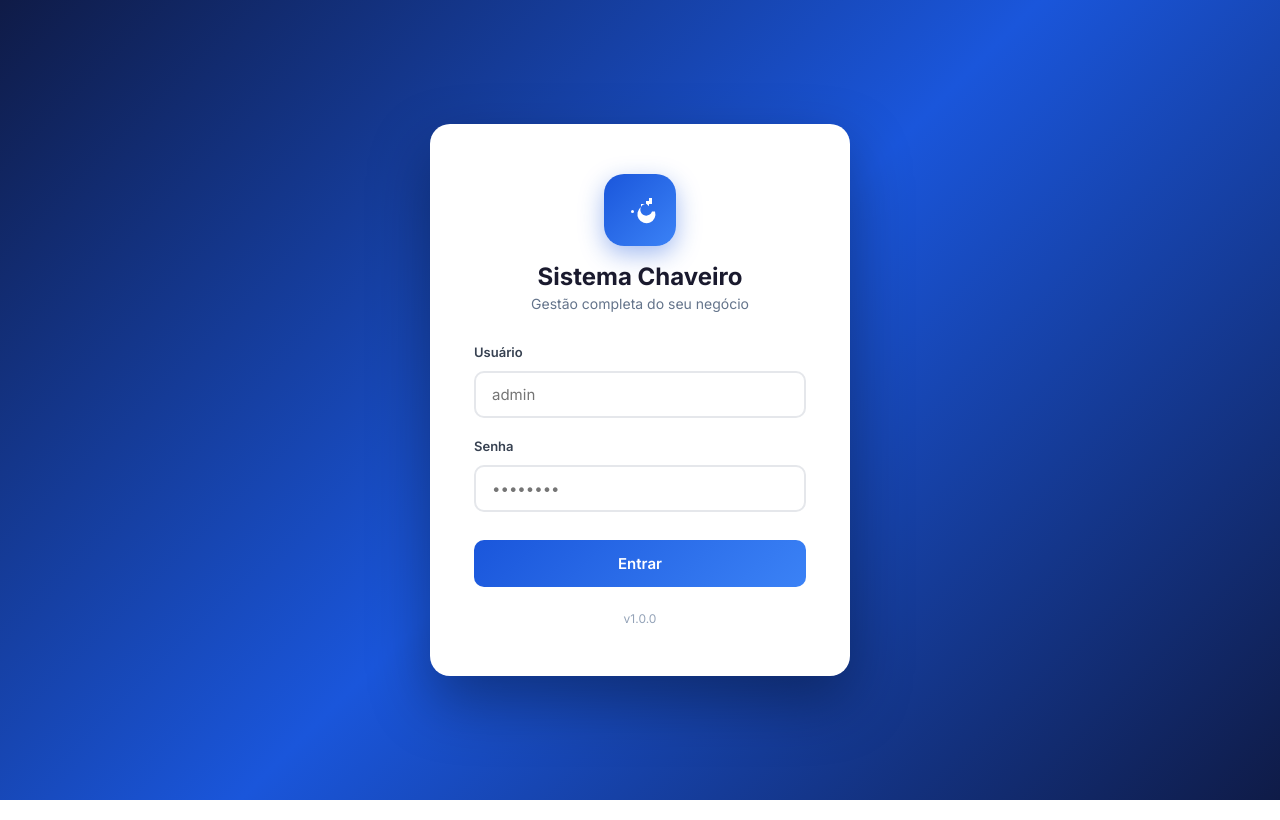
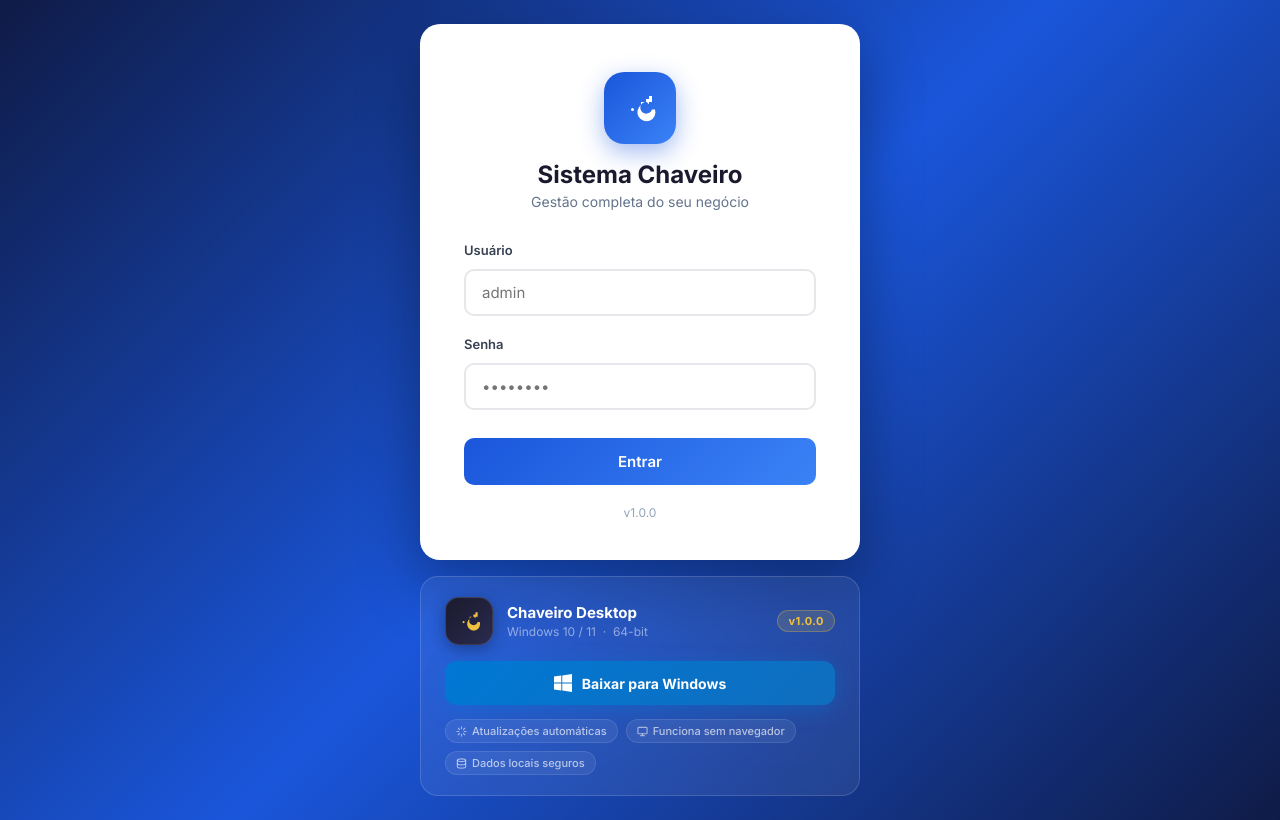
Before and after one commit to reidaschavesbc/chaveiro-system, an Electron app: page public/index.html in a window 1280 px wide. Drawn offline with Linux system fonts and the light colour scheme; no server answers.

Commit message:
feat: adiciona app Electron com auto-update e botao de download na pagina de login

```diff
--- a/public/index.html
+++ b/public/index.html
@@ -9,94 +9,66 @@
   <link href="https://fonts.googleapis.com/css2?family=Inter:wght@300;400;500;600;700&display=swap" rel="stylesheet">
   <link rel="stylesheet" href="/css/style.css">
   <style>
+    *, *::before, *::after { box-sizing: border-box; }
+
     body {
       background: linear-gradient(135deg, #0f1b47 0%, #1a56db 50%, #0f1b47 100%);
       min-height: 100vh;
       display: flex;
       align-items: center;
       justify-content: center;
+      padding: 24px 16px;
     }
 
-    .login-card {
-      background: white;
-      border-radius: 20px;
-      padding: 50px 44px;
+    .page-wrapper {
       width: 100%;
-      max-width: 420px;
-      box-shadow: 0 25px 60px rgba(0, 0, 0, 0.35);
+      max-width: 440px;
+      display: flex;
+      flex-direction: column;
+      gap: 16px;
       animation: slideUp 0.5s ease;
     }
 
     @keyframes slideUp {
-      from {
-        opacity: 0;
-        transform: translateY(30px);
+      from { opacity: 0; transform: translateY(30px); }
+      to   { opacity: 1; transform: translateY(0); }
     }
 
-      to {
-        opacity: 1;
-        transform: translateY(0);
-      }
+    /* ── LOGIN CARD ── */
+    .login-card {
+      background: white;
+      border-radius: 20px;
+      padding: 48px 44px 40px;
+      box-shadow: 0 25px 60px rgba(0, 0, 0, 0.35);
     }
 
-    .login-logo {
-      text-align: center;
-      margin-bottom: 32px;
-    }
+    .login-logo { text-align: center; margin-bottom: 32px; }
 
     .login-logo .icon {
-      width: 72px;
-      height: 72px;
+      width: 72px; height: 72px;
       background: linear-gradient(135deg, #1a56db, #3b82f6);
       border-radius: 20px;
-      display: flex;
-      align-items: center;
-      justify-content: center;
+      display: flex; align-items: center; justify-content: center;
       margin: 0 auto 16px;
       box-shadow: 0 8px 24px rgba(26, 86, 219, 0.4);
     }
 
-    .login-logo .icon svg {
-      width: 36px;
-      height: 36px;
-      fill: white;
-    }
+    .login-logo .icon svg { width: 36px; height: 36px; fill: white; }
+    .login-logo h1 { font-size: 24px; font-weight: 700; color: #1a1a2e; margin: 0; }
+    .login-logo p  { color: #64748b; font-size: 14px; margin: 4px 0 0; }
 
-    .login-logo h1 {
-      font-size: 24px;
-      font-weight: 700;
-      color: #1a1a2e;
-      margin: 0;
-    }
-
-    .login-logo p {
-      color: #64748b;
-      font-size: 14px;
-      margin: 4px 0 0;
-    }
-
-    .form-group {
-      margin-bottom: 20px;
-    }
+    .form-group { margin-bottom: 20px; }
 
     .form-group label {
-      display: block;
-      font-size: 13px;
-      font-weight: 600;
-      color: #374151;
-      margin-bottom: 6px;
+      display: block; font-size: 13px; font-weight: 600;
+      color: #374151; margin-bottom: 6px;
     }
 
     .form-group input {
-      width: 100%;
-      padding: 12px 16px;
-      border: 2px solid #e5e7eb;
-      border-radius: 10px;
-      font-size: 15px;
-      font-family: inherit;
-      transition: all 0.2s;
-      box-sizing: border-box;
-      outline: none;
+      width: 100%; padding: 12px 16px;
+      border: 2px solid #e5e7eb; border-radius: 10px;
+      font-size: 15px; font-family: inherit;
+      transition: all 0.2s; outline: none;
     }
 
     .form-group input:focus {
@@ -105,56 +77,123 @@
     }
 
     .btn-login {
-      width: 100%;
-      padding: 14px;
+      width: 100%; padding: 14px;
       background: linear-gradient(135deg, #1a56db, #3b82f6);
-      color: white;
-      border: none;
-      border-radius: 10px;
-      font-size: 15px;
-      font-weight: 600;
-      font-family: inherit;
-      cursor: pointer;
-      transition: all 0.2s;
-      margin-top: 8px;
+      color: white; border: none; border-radius: 10px;
+      font-size: 15px; font-weight: 600; font-family: inherit;
+      cursor: pointer; transition: all 0.2s; margin-top: 8px;
     }
 
-    .btn-login:hover {
-      transform: translateY(-1px);
-      box-shadow: 0 8px 24px rgba(26, 86, 219, 0.4);
+    .btn-login:hover { transform: translateY(-1px); box-shadow: 0 8px 24px rgba(26, 86, 219, 0.4); }
+    .btn-login:active { transform: translateY(0); }
+
+    .error-msg {
+      background: #fef2f2; border: 1px solid #fecaca; color: #dc2626;
+      padding: 10px 14px; border-radius: 8px; font-size: 13px;
+      margin-bottom: 16px; display: none;
     }
 
-    .btn-login:active {
-      transform: translateY(0);
+    .ver { text-align: center; margin-top: 20px; color: #94a3b8; font-size: 12px; }
+
+    /* ── DOWNLOAD CARD ── */
+    .download-card {
+      background: rgba(255, 255, 255, 0.07);
+      backdrop-filter: blur(16px);
+      -webkit-backdrop-filter: blur(16px);
+      border: 1px solid rgba(255, 255, 255, 0.15);
+      border-radius: 18px;
+      padding: 20px 24px;
+      animation: slideUp 0.5s ease 0.1s both;
     }
 
-    .error-msg {
-      background: #fef2f2;
-      border: 1px solid #fecaca;
-      color: #dc2626;
-      padding: 10px 14px;
-      border-radius: 8px;
-      font-size: 13px;
+    .download-header {
+      display: flex;
+      align-items: center;
+      gap: 14px;
       margin-bottom: 16px;
-      display: none;
     }
 
-    .ver {
-      text-align: center;
-      margin-top: 24px;
-      color: #94a3b8;
-      font-size: 12px;
+    .download-app-icon {
+      width: 48px; height: 48px; flex-shrink: 0;
+      background: linear-gradient(135deg, #1a1a2e, #2a2a4e);
+      border-radius: 14px;
+      display: flex; align-items: center; justify-content: center;
+      border: 1px solid rgba(255,255,255,0.12);
+      box-shadow: 0 4px 16px rgba(0,0,0,0.3);
     }
+
+    .download-app-icon svg { width: 26px; height: 26px; fill: #f0c040; }
+
+    .download-app-info { flex: 1; }
+
+    .download-app-name {
+      font-size: 15px; font-weight: 700;
+      color: #ffffff; line-height: 1.2;
+    }
+
+    .download-app-sub {
+      font-size: 12px; color: rgba(255,255,255,0.5);
+      margin-top: 2px;
+    }
+
+    .download-version {
+      background: rgba(240, 192, 64, 0.15);
+      border: 1px solid rgba(240, 192, 64, 0.3);
+      color: #f0c040;
+      font-size: 11px; font-weight: 700;
+      padding: 3px 10px; border-radius: 20px;
+      letter-spacing: 0.5px;
+      white-space: nowrap;
+    }
+
+    .btn-download-win {
+      display: flex; align-items: center; justify-content: center;
+      gap: 10px; width: 100%; padding: 13px 20px;
+      background: linear-gradient(135deg, #0078d4, #106ebe);
+      color: white; border: none; border-radius: 12px;
+      font-size: 14px; font-weight: 700; font-family: inherit;
+      cursor: pointer; transition: all 0.2s;
+      text-decoration: none;
+      box-shadow: 0 4px 20px rgba(0, 120, 212, 0.4);
+    }
+
+    .btn-download-win:hover {
+      transform: translateY(-1px);
+      box-shadow: 0 8px 28px rgba(0, 120, 212, 0.55);
+      background: linear-gradient(135deg, #106ebe, #005a9e);
+    }
+
+    .btn-download-win:active { transform: translateY(0); }
+
+    .btn-download-win .win-logo { width: 18px; height: 18px; flex-shrink: 0; }
+
+    .download-chips {
+      display: flex; gap: 8px; margin-top: 14px;
+      flex-wrap: wrap;
+    }
+
+    .chip {
+      display: flex; align-items: center; gap: 5px;
+      background: rgba(255,255,255,0.07);
+      border: 1px solid rgba(255,255,255,0.1);
+      border-radius: 20px; padding: 4px 10px;
+      font-size: 11px; font-weight: 500;
+      color: rgba(255,255,255,0.65);
+    }
+
+    .chip svg { width: 11px; height: 11px; stroke: rgba(255,255,255,0.55); }
   </style>
 </head>
 
 <body>
+  <div class="page-wrapper">
+
+    <!-- LOGIN CARD -->
     <div class="login-card">
       <div class="login-logo">
         <div class="icon">
           <svg viewBox="0 0 24 24" xmlns="http://www.w3.org/2000/svg">
-          <path
-            d="M12.65 10A6 6 0 1 0 22 13h-2a4 4 0 1 1-3.79-5.23L18 9.56V8h2V4h-2v2h-2v2l-3.35-.01zM7 14a1 1 0 1 1 0-2 1 1 0 0 1 0 2z" />
+            <path d="M12.65 10A6 6 0 1 0 22 13h-2a4 4 0 1 1-3.79-5.23L18 9.56V8h2V4h-2v2h-2v2l-3.35-.01zM7 14a1 1 0 1 1 0-2 1 1 0 0 1 0 2z"/>
           </svg>
         </div>
         <h1 id="empresa-nome">Sistema Chaveiro</h1>
@@ -172,18 +211,68 @@
         </div>
         <button type="submit" class="btn-login" id="btn-login">Entrar</button>
       </form>
-    <p class="ver">v1.0.0</p>
+      <p class="ver" id="ver-web">v1.0.0</p>
     </div>
+
+    <!-- DOWNLOAD CARD -->
+    <div class="download-card">
+      <div class="download-header">
+        <div class="download-app-icon">
+          <svg viewBox="0 0 24 24" xmlns="http://www.w3.org/2000/svg">
+            <path d="M12.65 10A6 6 0 1 0 22 13h-2a4 4 0 1 1-3.79-5.23L18 9.56V8h2V4h-2v2h-2v2l-3.35-.01zM7 14a1 1 0 1 1 0-2 1 1 0 0 1 0 2z"/>
+          </svg>
+        </div>
+        <div class="download-app-info">
+          <div class="download-app-name">Chaveiro Desktop</div>
+          <div class="download-app-sub">Windows 10 / 11 &nbsp;·&nbsp; 64-bit</div>
+        </div>
+        <span class="download-version" id="ver-desktop">v1.0.0</span>
+      </div>
+
+      <a href="/download" class="btn-download-win">
+        <!-- Windows logo -->
+        <svg class="win-logo" viewBox="0 0 88 88" fill="white" xmlns="http://www.w3.org/2000/svg">
+          <path d="M0 12.4L35.7 7.6V42H0V12.4Z"/>
+          <path d="M40.3 6.9L88 0V42H40.3V6.9Z"/>
+          <path d="M0 46H35.7V80.3L0 75.5V46Z"/>
+          <path d="M40.3 46H88V88L40.3 81.1V46Z"/>
+        </svg>
+        Baixar para Windows
+      </a>
+
+      <div class="download-chips">
+        <span class="chip">
+          <svg viewBox="0 0 24 24" fill="none" stroke-width="2.5" stroke-linecap="round" stroke-linejoin="round"><path d="M12 2v4M12 18v4M4.93 4.93l2.83 2.83M16.24 16.24l2.83 2.83M2 12h4M18 12h4M4.93 19.07l2.83-2.83M16.24 7.76l2.83-2.83"/></svg>
+          Atualizações automáticas
+        </span>
+        <span class="chip">
+          <svg viewBox="0 0 24 24" fill="none" stroke-width="2.5" stroke-linecap="round" stroke-linejoin="round"><rect x="2" y="3" width="20" height="14" rx="2"/><path d="M8 21h8M12 17v4"/></svg>
+          Funciona sem navegador
+        </span>
+        <span class="chip">
+          <svg viewBox="0 0 24 24" fill="none" stroke-width="2.5" stroke-linecap="round" stroke-linejoin="round"><ellipse cx="12" cy="5" rx="9" ry="3"/><path d="M21 12c0 1.66-4 3-9 3s-9-1.34-9-3"/><path d="M3 5v14c0 1.66 4 3 9 3s9-1.34 9-3V5"/></svg>
+          Dados locais seguros
+        </span>
+      </div>
+    </div>
+
+  </div>
+
   <script>
-    // Check already logged in
     if (localStorage.getItem('token')) {
       fetch('/api/auth/me', { headers: { Authorization: 'Bearer ' + localStorage.getItem('token') } })
-        .then(r => r.ok ? window.location.href = '/app.html' : null).catch(() => { });
+        .then(r => r.ok ? window.location.href = '/app' : null).catch(() => {});
     }
-    // Try load empresa name
+
     fetch('/api/config').then(r => r.json()).then(c => {
       if (c.empresa_nome) document.getElementById('empresa-nome').textContent = c.empresa_nome;
-    }).catch(() => { });
+    }).catch(() => {});
+
+    fetch('/api/version').then(r => r.json()).then(d => {
+      const v = 'v' + d.version;
+      document.getElementById('ver-web').textContent = v;
+      document.getElementById('ver-desktop').textContent = v;
+    }).catch(() => {});
 
     document.getElementById('login-form').addEventListener('submit', async e => {
       e.preventDefault();
```
Also changed, not shown: electron/main.js (added, +198 -0 lines), electron/preload.js (added, +7 -0 lines), package.json (+90 -4 lines), server.js (+11 -1 lines), .github/workflows/release.yml (added), electron/icon.ico (added), electron/icon.png (added), 2 other files. Lines whose indentation alone changed are shown as unchanged.
